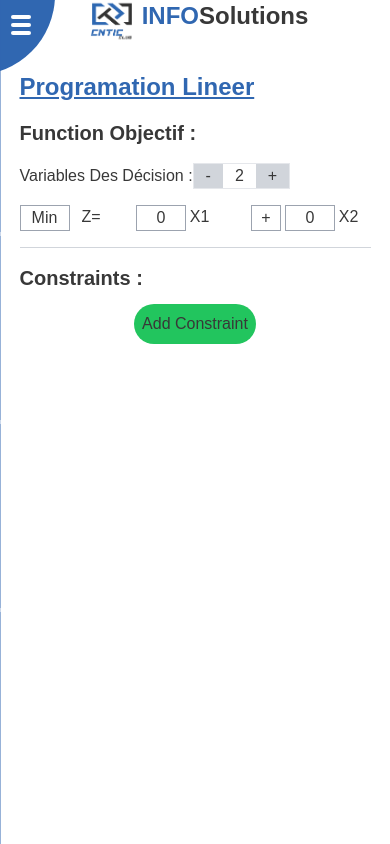
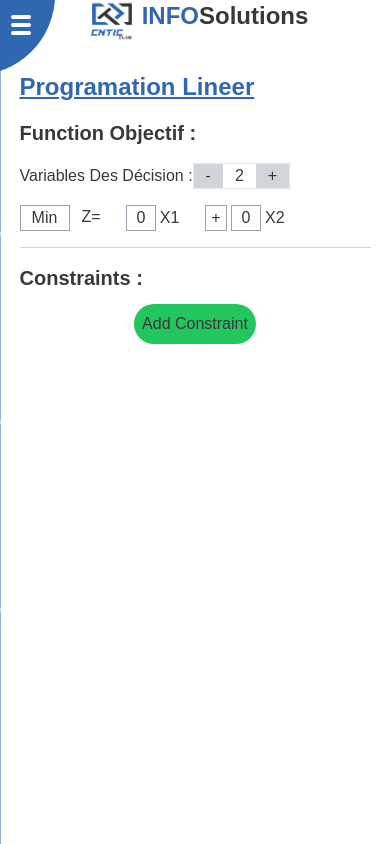
Before and after one commit to imadbenmadi/InfoSolutions, a React (Vite) app: page /PL in a window 390 px wide. Built offline with nearby package versions, Linux system fonts and the light colour scheme.

Commit message:
Responsive Objkective Function

```diff
--- a/src/Components/PL Components/Function_Objectif.jsx
+++ b/src/Components/PL Components/Function_Objectif.jsx
@@ -50,17 +50,6 @@ export default function Function_Objectif() {
             setVariables(updatedVariables);
         }
     };
-    // const handleInputChange = (index, field, value) => {
-    //     if (/^-?\d*\.?\d*$/.test(value) || value === "") {
-    //         const updatedConstraints = [...constraints];
-    //         updatedConstraints[index] = {
-    //             ...updatedConstraints[index],
-    //             [field]: value,
-    //         };
-    //         setConstraints(updatedConstraints);
-    //         SetConstraints(updatedConstraints);
-    //     }
-    // };
 
     return (
         <>
@@ -102,20 +91,20 @@ export default function Function_Objectif() {
                         {variables.map((variable, index) => (
                             <div
                                 key={index}
-                                className="flex items center justify-center w-[120px]  gap-1"
+                                className="flex items-center justify-center w-[80px] md:w-[120px]  gap-1"
                             >
                                 {/* PlusMinus */}
                                 {index !== 0 && (
                                     <div
                                         className="cursor-pointer border border-gray-400 w-[30px] text-center"
-                                        onClick={() => togglePlusMinus()}
+                                        onClick={() => togglePlusMinus(index)}
                                     >
                                         {variable.PlusMinus}
                                     </div>
                                 )}
 
                                 <input
-                                    className="border border-gray-400 w-[50px] text-center"
+                                    className="border border-gray-400 w-[30px] md:w-[50px] text-center"
                                     type="text"
                                     onChange={(e) =>
                                         handleInputChange(index, e.target.value)
```
Also changed, not shown: src/Components/PL Components/Containts.jsx (+7 -3 lines).
